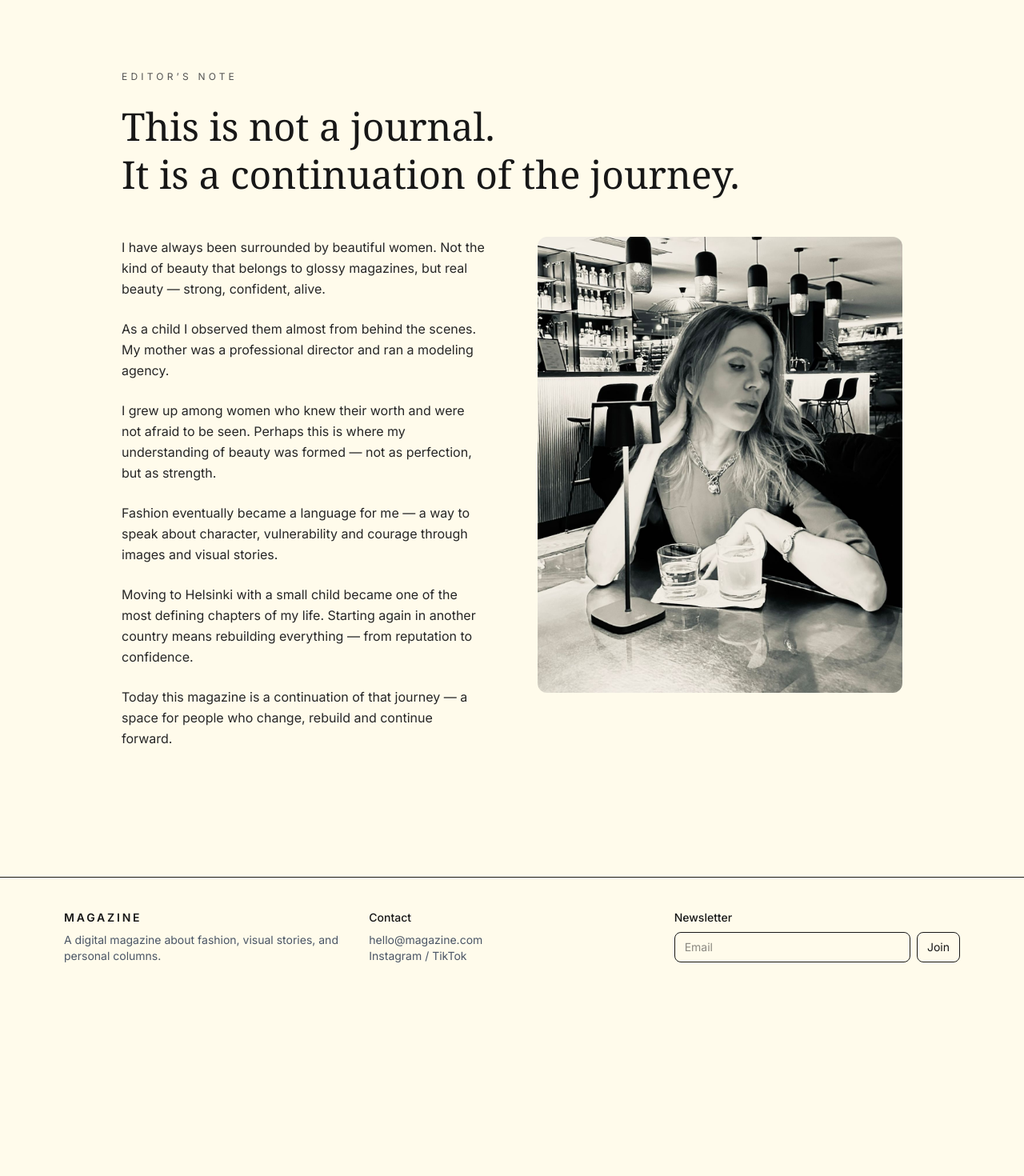
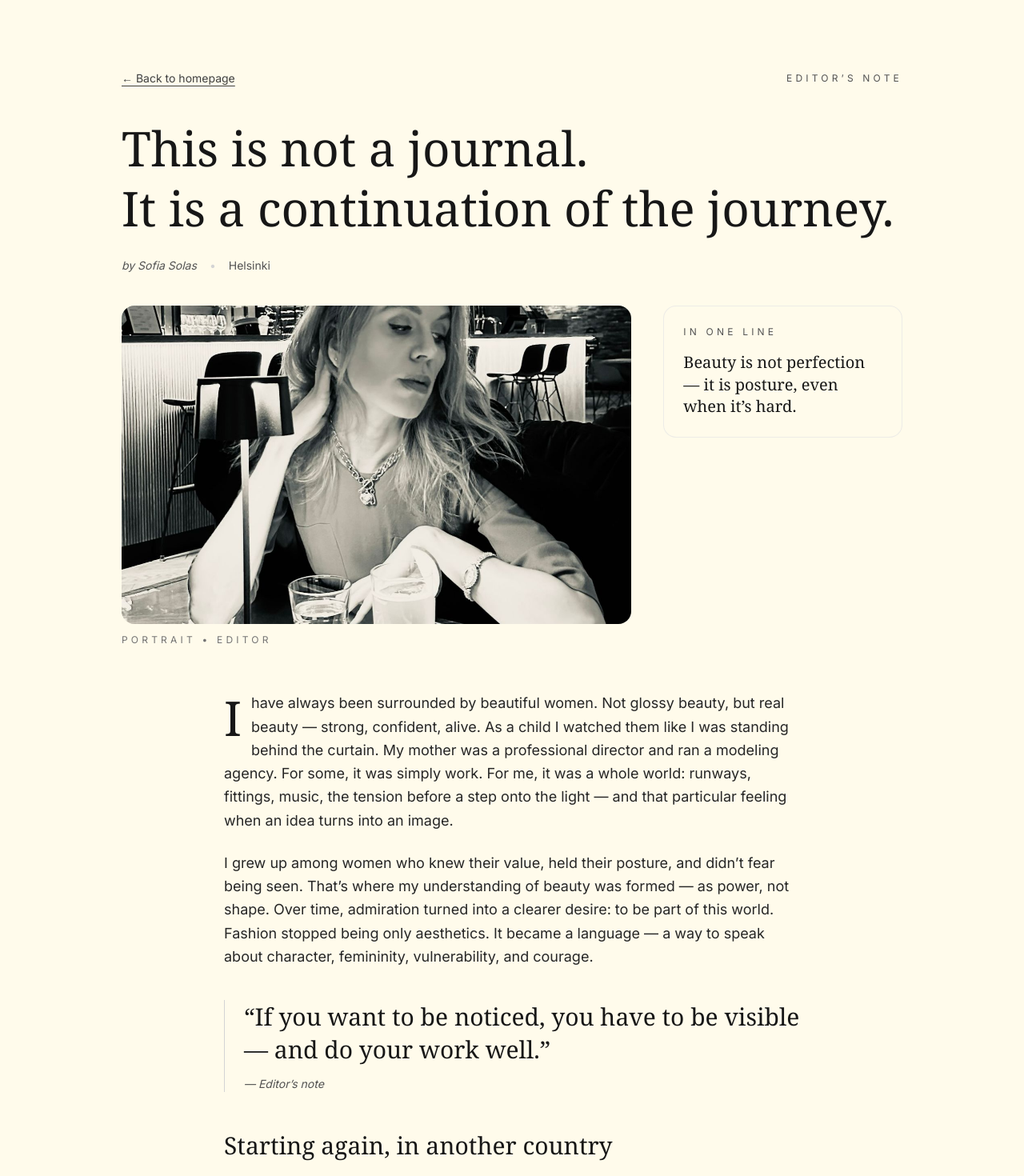
Before and after one commit to Oxymoron82/Magazine, a Next.js app: page /editor in a window 1280 px wide. Shown: the part 60-1530 px from the top of the page at 80% size. Before the commit the page ends 1305 px from the top, so only its background shows below. Built offline with nearby package versions, Linux system fonts and the light colour scheme; a web font is replaced by a local one.

Commit message:
editorial page and editorial note are fixed

```diff
--- a/app/editor/page.tsx
+++ b/app/editor/page.tsx
@@ -1,69 +1,186 @@
 import Image from "next/image";
+import Link from "next/link";
 
 export default function EditorPage() {
   return (
-    <main className="bg-[#FFFBEB] text-neutral-900 min-h-screen">
-      <div className="max-w-5xl mx-auto px-6 py-24">
+    <main className="bg-[#FFFBEB] text-neutral-900">
+      {/* top spacing so header doesn't overlap */}
+      <section className="max-w-5xl mx-auto px-6 pt-20 md:pt-24 pb-10">
+        <div className="flex items-center justify-between gap-6">
+          <Link
+            href="/#editors-note"
+            className="text-sm underline underline-offset-4 text-neutral-700 hover:text-black transition"
+          >
+            ← Back to homepage
+          </Link>
 
           <p className="text-xs uppercase tracking-[0.35em] text-neutral-600">
             Editor’s Note
           </p>
+        </div>
 
-        <h1 className="mt-6 text-4xl md:text-5xl font-serif leading-tight">
+        <h1 className="mt-10 text-4xl md:text-6xl font-serif leading-tight">
           This is not a journal.
           <br />
           It is a continuation of the journey.
         </h1>
 
-        <div className="mt-12 grid md:grid-cols-2 gap-16 items-start">
+        <div className="mt-6 flex flex-wrap items-center gap-x-4 gap-y-2 text-sm text-neutral-600">
+          <span className="italic">by Sofia Solas</span>
+          <span className="text-neutral-300">•</span>
+          <span>Helsinki</span>
+        </div>
+      </section>
 
-          <div className="space-y-6 text-neutral-800 leading-relaxed">
-            <p>
-              I have always been surrounded by beautiful women. Not the kind of
-              beauty that belongs to glossy magazines, but real beauty — strong,
-              confident, alive.
-            </p>
-
-            <p>
-              As a child I observed them almost from behind the scenes. My
-              mother was a professional director and ran a modeling agency.
-            </p>
-
-            <p>
-              I grew up among women who knew their worth and were not afraid to
-              be seen. Perhaps this is where my understanding of beauty was
-              formed — not as perfection, but as strength.
-            </p>
-
-            <p>
-              Fashion eventually became a language for me — a way to speak about
-              character, vulnerability and courage through images and visual
-              stories.
-            </p>
-
-            <p>
-              Moving to Helsinki with a small child became one of the most
-              defining chapters of my life. Starting again in another country
-              means rebuilding everything — from reputation to confidence.
-            </p>
-
-            <p>
-              Today this magazine is a continuation of that journey — a space
-              for people who change, rebuild and continue forward.
-            </p>
-          </div>
-
-          <div className="relative aspect-[4/5]">
+      {/* hero image + caption */}
+      <section className="max-w-5xl mx-auto px-6 pb-14">
+        <div className="grid md:grid-cols-12 gap-10 items-start">
+          <div className="md:col-span-8">
+            <div className="relative w-full aspect-[16/10] overflow-hidden rounded-2xl">
               <Image
                 src="/images/sonja1.jpeg"
                 alt="Editor portrait"
                 fill
-              className="object-cover rounded-xl"
+                className="object-cover"
+                priority
               />
             </div>
+            <p className="mt-3 text-xs uppercase tracking-[0.35em] text-neutral-500">
+              Portrait • Editor
+            </p>
+          </div>
 
+          <div className="md:col-span-4">
+            <div className="border border-neutral-200/70 rounded-2xl p-6 bg-[#FFFBEB]">
+              <p className="text-xs uppercase tracking-[0.35em] text-neutral-600">
+                In one line
+              </p>
+              <p className="mt-4 font-serif text-xl leading-snug">
+                Beauty is not perfection — it is posture, even when it’s hard.
+              </p>
             </div>
           </div>
+        </div>
+      </section>
+
+      {/* article body */}
+      <section className="max-w-3xl mx-auto px-6 pb-24 md:pb-28">
+        {/* Drop cap paragraph */}
+        <p className="text-lg leading-relaxed text-neutral-800">
+          <span className="float-left font-serif text-6xl leading-[0.85] pr-3 pt-2 text-neutral-900">
+            I
+          </span>
+          have always been surrounded by beautiful women. Not glossy beauty, but
+          real beauty — strong, confident, alive. As a child I watched them like
+          I was standing behind the curtain. My mother was a professional
+          director and ran a modeling agency. For some, it was simply work. For
+          me, it was a whole world: runways, fittings, music, the tension before
+          a step onto the light — and that particular feeling when an idea turns
+          into an image.
+        </p>
+
+        <p className="mt-6 text-lg leading-relaxed text-neutral-800">
+          I grew up among women who knew their value, held their posture, and
+          didn’t fear being seen. That’s where my understanding of beauty was
+          formed — as power, not shape. Over time, admiration turned into a
+          clearer desire: to be part of this world. Fashion stopped being only
+          aesthetics. It became a language — a way to speak about character,
+          femininity, vulnerability, and courage.
+        </p>
+
+        {/* pull quote */}
+        <div className="mt-10 border-l border-neutral-300 pl-6">
+          <p className="font-serif text-2xl md:text-3xl leading-snug">
+            “If you want to be noticed, you have to be visible — and do your
+            work well.”
+          </p>
+          <p className="mt-3 text-sm text-neutral-600 italic">
+            — Editor’s note
+          </p>
+        </div>
+
+        <h2 className="mt-12 font-serif text-3xl leading-tight">
+          Starting again, in another country
+        </h2>
+
+        <p className="mt-6 text-lg leading-relaxed text-neutral-800">
+          My path wasn’t inherited. I had to build everything myself — learn,
+          try, make mistakes, fall out of rhythm, and return. One of the most
+          intense points was moving to a different country. I came to Helsinki
+          with a small child — to build a family, with the feeling that a new
+          life could be possible. Migration removes illusions quickly. In a new
+          country you start from zero: no status, no connections, no reputation.
+          Very soon you understand: you can rely only on yourself.
+        </p>
+
+        <p className="mt-6 text-lg leading-relaxed text-neutral-800">
+          When the relationship ended, responsibility remained — for my child and
+          my own life. It wasn’t easy. But that is where adult clarity appears:
+          you either stop, or you begin again.
+        </p>
+
+        <h2 className="mt-12 font-serif text-3xl leading-tight">
+          Work, discipline, and respect
+        </h2>
+
+        <p className="mt-6 text-lg leading-relaxed text-neutral-800">
+          Like many, my first job in Finland was cleaning. I feel no shame in
+          that. It was an honest stage — work that gives stability, discipline,
+          and respect for every kind of labor. Step by step, I moved forward.
+          Later I was offered a position in a well-known hotel chain in
+          Scandinavia. I received Finnish citizenship within four years of living
+          in the country. I graduated in hospitality and event management. I was
+          rebuilding slowly — but I always felt that something inside me was
+          still not fully unlocked.
+        </p>
+
+        <h2 className="mt-12 font-serif text-3xl leading-tight">
+          Returning to the visual
+        </h2>
+
+        <p className="mt-6 text-lg leading-relaxed text-neutral-800">
+          I returned to visual storytelling. I trained in posing and fashion
+          production — and I understood clearly: I can do this myself. Create
+          shoots. Build teams. Work with photographers, designers, makeup
+          artists. See a project as a whole — from idea and styling to the final
+          publication. Later I studied fashion styling and visual concepts in an
+          Italian school of fashion and style. In parallel, I began studying
+          finance — because I want to not only create beauty, but also build
+          sustainable projects and businesses.
+        </p>
+
+        <p className="mt-6 text-lg leading-relaxed text-neutral-800">
+          The right people began to appear. Projects started forming naturally.
+          Our shoots were published internationally across Europe, the US, and
+          the UK. But the most important part is this: women were always around
+          me — different ages, different bodies, different stories. They
+          inspired me again and again.
+        </p>
+
+        {/* ending */}
+        <div className="mt-12 border-t border-neutral-200/70 pt-10">
+          <p className="font-serif text-2xl leading-snug">
+            The Issue is not a showcase.
+            <br />
+            It is a process. A continuation. A chapter you create.
+          </p>
+
+          <div className="mt-8 flex flex-wrap gap-4">
+            <Link
+              href="/#about"
+              className="text-sm underline underline-offset-4 text-neutral-700 hover:text-black transition"
+            >
+              Read the manifesto →
+            </Link>
+            <Link
+              href="/#contact"
+              className="text-sm underline underline-offset-4 text-neutral-700 hover:text-black transition"
+            >
+              Contacts →
+            </Link>
+          </div>
+        </div>
+      </section>
     </main>
   );
 }
--- a/app/page.tsx
+++ b/app/page.tsx
@@ -73,8 +73,8 @@ export default function HomePage() {
             </p>
 
             <p>
-              The Issue is about people who build themselves. About women and
-              men who change, grow up, lose illusions and gain clarity.
+              The Issue is about people who build themselves. About women and men
+              who change, grow up, lose illusions and gain clarity.
             </p>
 
             <div className="mt-10 border-l border-neutral-300 pl-6 space-y-3">
@@ -112,38 +112,51 @@ export default function HomePage() {
         </div>
       </section>
 
+      {/* thin divider */}
+      <div className="max-w-7xl mx-auto px-6">
+        <div className="h-px bg-neutral-200/70" />
+      </div>
+
       {/* EDITOR NOTE */}
       <section
         id="editors-note"
-  className="max-w-7xl mx-auto px-6 py-32 scroll-mt-24"
+        className="max-w-7xl mx-auto px-6 py-24 md:py-28 scroll-mt-24"
       >
-  <div className="grid md:grid-cols-2 gap-20 items-center">
-
-    <div>
+        {/* делаем блок компактнее и фото меньше */}
+        <div className="grid md:grid-cols-12 gap-14 items-center">
+          {/* TEXT */}
+          <div className="md:col-span-7 max-w-2xl">
             <p className="text-xs uppercase tracking-[0.35em] text-neutral-600">
               Editor’s Note
             </p>
 
-      <h2 className="mt-6 text-3xl md:text-4xl font-serif leading-tight">
+            <h2 className="mt-6 text-4xl md:text-5xl font-serif leading-tight">
               This is not a journal.
               <br />
               It is a continuation of the journey.
             </h2>
 
-      <p className="mt-6 text-neutral-700 leading-relaxed">
-        I have always been surrounded by beautiful women. Not glossy beauty,
-        but real beauty — strong, confident, alive.
+            <p className="mt-6 text-neutral-700 leading-relaxed text-lg">
+              I have always been surrounded by beautiful women.
+              <br />
+              Not glossy beauty, but real beauty — strong, confident, alive.
             </p>
 
-      <a
+            <p className="mt-4 italic text-neutral-500 text-sm">
+              by Sofia Solas
+            </p>
+
+            <Link
               href="/editor"
-        className="inline-block mt-6 text-sm underline"
+              className="inline-block mt-6 text-sm underline underline-offset-4 hover:text-black transition"
             >
               Read the full note →
-      </a>
+            </Link>
           </div>
 
-    <div className="relative aspect-[4/5]">
+          {/* IMAGE (в 2 раза меньше визуально) */}
+          <div className="md:col-span-5">
+            <div className="relative ml-auto w-full max-w-sm aspect-[4/5]">
               <Image
                 src="/images/sonja1.jpeg"
                 alt="Editor portrait"
@@ -151,15 +164,31 @@ export default function HomePage() {
                 className="object-cover rounded-xl"
               />
             </div>
-
+          </div>
         </div>
       </section>
+
+      {/* thin divider */}
+      <div className="max-w-7xl mx-auto px-6">
+        <div className="h-px bg-neutral-200/70" />
+      </div>
 
       {/* FEATURED GRID — Columns */}
       <section
         id="columns"
-        className="max-w-7xl mx-auto px-6 py-32 scroll-mt-24"
+        className="max-w-7xl mx-auto px-6 py-24 md:py-28 scroll-mt-24"
       >
+        <div className="flex items-end justify-between gap-6 mb-10">
+          <div>
+            <p className="text-xs uppercase tracking-[0.35em] text-neutral-600">
+              Columns
+            </p>
+            <h2 className="mt-3 text-2xl md:text-3xl font-serif">
+              Essays, voices, and personal angles.
+            </h2>
+          </div>
+        </div>
+
         <div className="grid grid-cols-1 md:grid-cols-3 gap-x-10 gap-y-24">
           <Link href="/fashion-story" className="block">
             <EditorialCard
@@ -186,7 +215,7 @@ export default function HomePage() {
       {/* FULL WIDTH EDITORIAL — Photo Stories */}
       <section
         id="stories"
-        className="relative h-[80vh] w-full my-32 scroll-mt-24"
+        className="relative h-[80vh] w-full my-28 md:my-32 scroll-mt-24"
       >
         <div className="absolute inset-0">
           <Image
@@ -200,7 +229,7 @@ export default function HomePage() {
         <div className="relative h-full flex items-center justify-center text-center px-6">
           <div>
             <p className="text-xs tracking-[0.35em] uppercase text-black mb-6">
-              Featured editorial
+              Photo Stories
             </p>
 
             <h2 className="text-[clamp(3rem,8vw,7rem)] leading-none font-semibold font-serif">
@@ -215,8 +244,19 @@ IN SILENCE
       {/* EDITORIAL GRID — Latest */}
       <section
         id="latest"
-        className="max-w-7xl mx-auto px-6 pb-32 scroll-mt-24"
+        className="max-w-7xl mx-auto px-6 pb-28 md:pb-32 scroll-mt-24"
       >
+        <div className="flex items-end justify-between gap-6 mb-10">
+          <div>
+            <p className="text-xs uppercase tracking-[0.35em] text-neutral-600">
+              Latest
+            </p>
+            <h2 className="mt-3 text-2xl md:text-3xl font-serif">
+              New pieces and fresh visuals.
+            </h2>
+          </div>
+        </div>
+
         <div className="grid grid-cols-1 md:grid-cols-4 gap-x-10 gap-y-24">
           <EditorialCard
             category="Issue"
@@ -224,7 +264,6 @@ IN SILENCE
             image="/images/card-4.jpg"
           />
 
-          {/* 1) Первая из пары: дуга к центру — скругление сверху справа */}
           <EditorialCard
             category="Design"
             title="Ronan Bouroullec"
@@ -232,7 +271,6 @@ IN SILENCE
             mediaStyle={{ borderTopRightRadius: "140px" }}
           />
 
-          {/* 2) Вторая из пары: зеркально — скругление сверху слева */}
           <EditorialCard
             category="Fashion story"
             title="Boris Ovin + Imruh Asha"
--- a/components/EditorialCard.tsx
+++ b/components/EditorialCard.tsx
@@ -1,10 +1,12 @@
 import Image from "next/image";
+import Link from "next/link";
 import React from "react";
 
 type Props = {
   category: string;
   title: string;
   image: string;
+  href?: string;
   mediaStyle?: React.CSSProperties;
 };
 
@@ -12,22 +14,25 @@ export default function EditorialCard({
   category,
   title,
   image,
+  href,
   mediaStyle,
 }: Props) {
-  return (
+  const inner = (
     <article className="space-y-4">
       <div
-        className="relative aspect-[3/4] overflow-hidden"
+        className="relative aspect-[3/4] overflow-hidden bg-neutral-100"
         style={mediaStyle}
       >
         <Image src={image} alt={title} fill className="object-cover" />
       </div>
 
-      <p className="text-xs uppercase tracking-[0.3em] text-neutral-600">
+      <p className="text-xs uppercase tracking-[0.35em] text-neutral-600">
         {category}
       </p>
 
       <h3 className="text-xl font-medium leading-snug">{title}</h3>
     </article>
   );
+
+  return href ? <Link href={href} className="block">{inner}</Link> : inner;
 }
```
Lines whose indentation alone changed are shown as unchanged.
